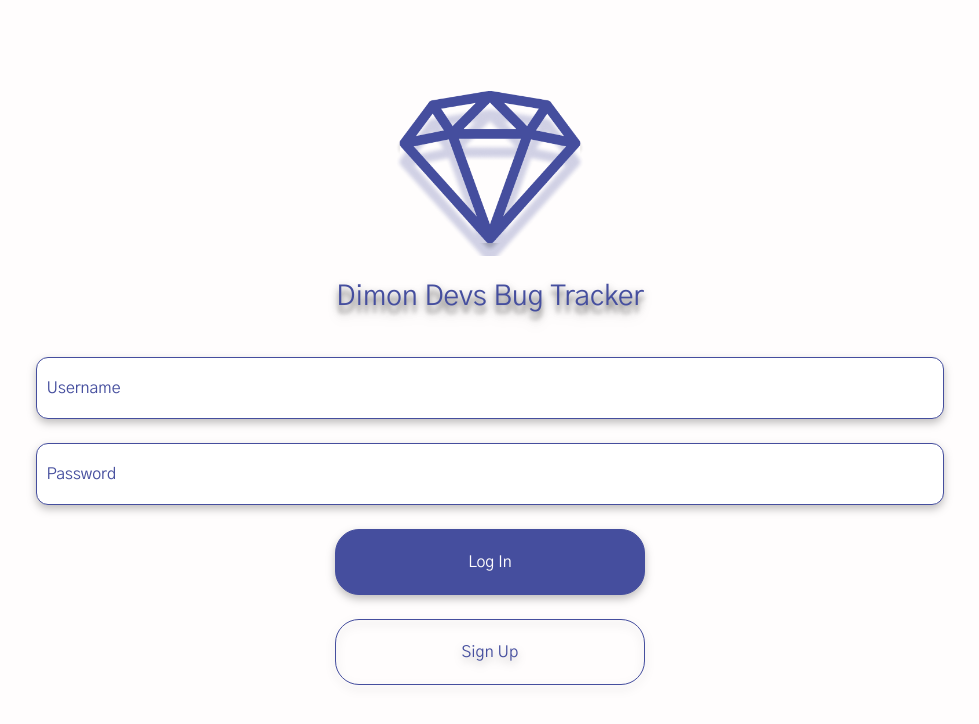
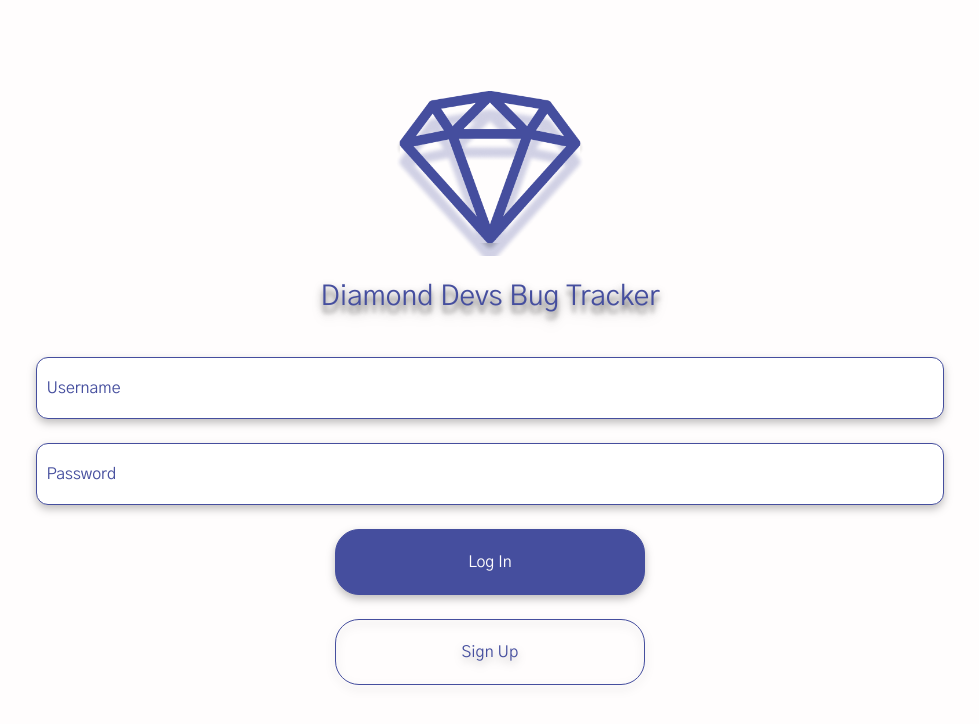
Before and after one commit to Diamond-Devs/bug-tracker, a React (Create React App) app: page / in a window 1280 px wide. Shown: the top 724 px of the page, without its empty margins (150-1129 px from the left). Built offline with nearby package versions, Linux system fonts and the light colour scheme.

Commit message:
QUICKCHANGE: changed the title to suit the team name

```diff
--- a/src/components/LoginContainer.js
+++ b/src/components/LoginContainer.js
@@ -20,7 +20,7 @@ function LoginContainer({ addStyles }) {
     <LoginUI>
       <Logo width={24.4} height={20.6} mb={addStyles.mb} />
       <RegularText size={1.75} mb={addStyles.mb} ds={addStyles.ds} ts>
-        Dimon Devs Bug Tracker
+        Diamond Devs Bug Tracker
       </RegularText>
       <RegularInput
         br={addStyles.br}
```
